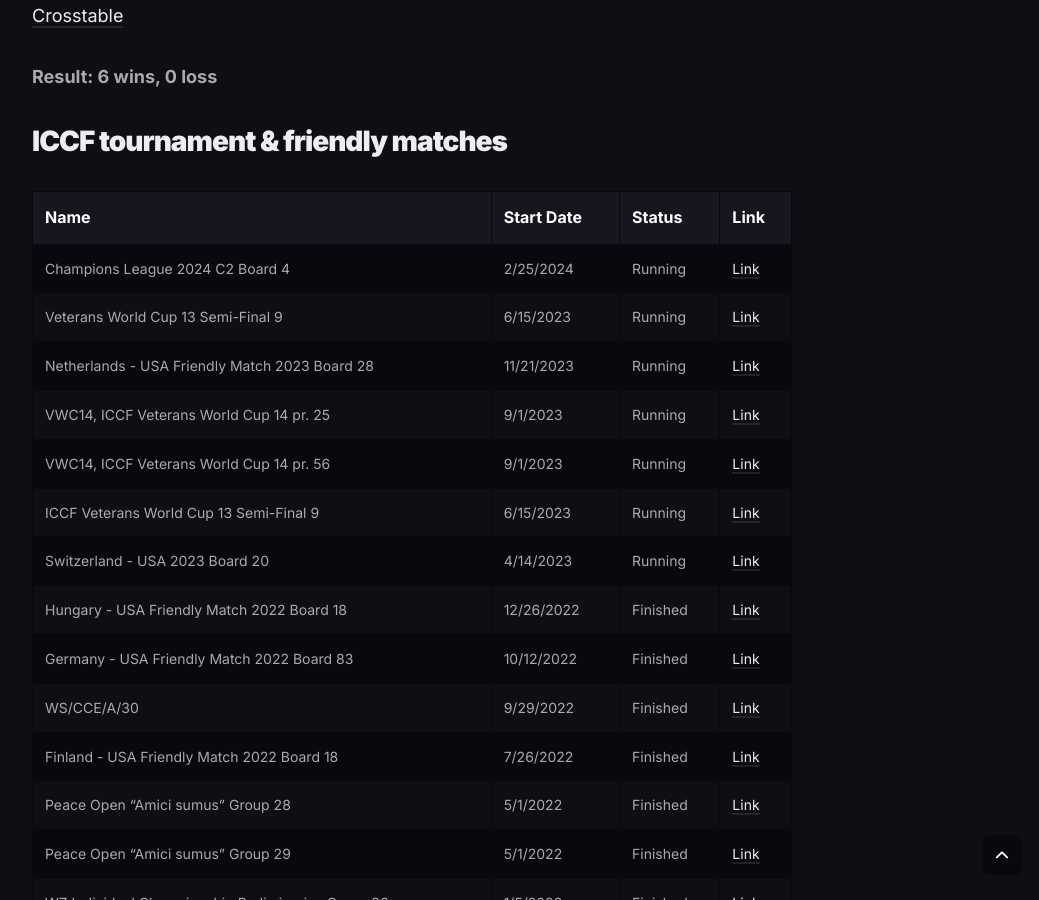
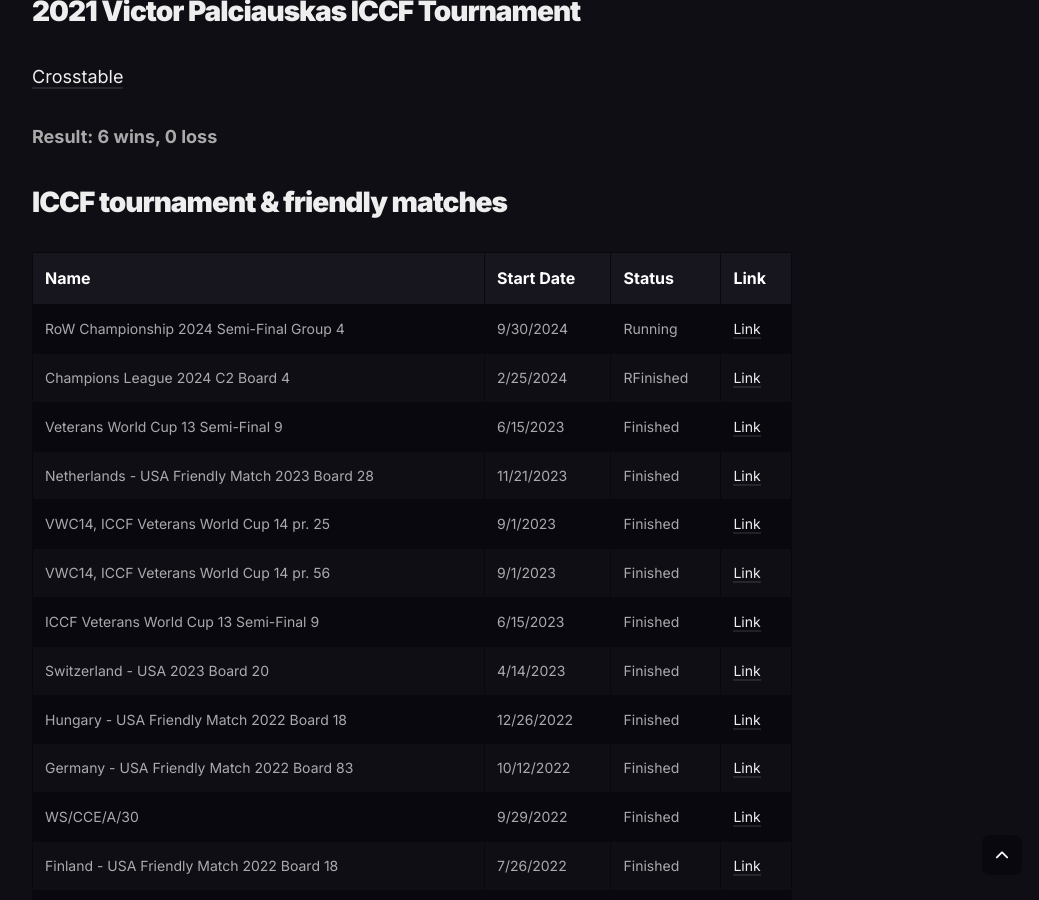
Before and after one commit to Egbert-Azure/Chess-Website, a Jekyll site: the page built from _pages/tournaments.md, in a window 1280 px wide and 900 px high, scrolled down 5462 px. Shown: the whole window, without its empty margins (228-1267 px from the left). Built offline with Jekyll 4.4.1, drawn with Linux system fonts in a browser that asks for light colours; some of the changed text lies outside the part shown.

Commit message:
updated pages

```diff
--- a/_pages/tournaments.md
+++ b/_pages/tournaments.md
@@ -58,7 +58,7 @@ Electronic Knights moved to ICCF Server, but played under USCF rules and ranking
 - End Date: 9/1/25
 - Prelim Score: 4.5
 
-**Section result so far: 1 win, 3 draws, 1 loss, 1 running**
+**Section result: 2 win, 3 draws, 1 loss**
 
 ### 2021 Electronic Knights Championship - Preliminary Round: 21EN15
 - Egbert Schroeer rating: 1933
@@ -107,13 +107,14 @@ Electronic Knights moved to ICCF Server, but played under USCF rules and ranking
 
 | Name                                               | Start Date | Status   | Link |
 |----------------------------------------------------|------------|----------|------|
-| Champions League 2024 C2 Board 4                   | 2/25/2024 | Running  | [Link](https://www.iccf.com/event?id=102157) |
-| Veterans World Cup 13 Semi-Final 9                 | 6/15/2023 | Running  | [Link](https://www.iccf.com/event?id=105050) |
-| Netherlands - USA Friendly Match 2023 Board 28     | 11/21/2023 | Running  | [Link](https://www.iccf.com/event?id=104112) |
-| VWC14, ICCF Veterans World Cup 14 pr. 25           | 9/1/2023   | Running  | [Link](https://www.iccf.com/event?id=102886) |
-| VWC14, ICCF Veterans World Cup 14 pr. 56           | 9/1/2023   | Running  | [Link](https://www.iccf.com/event?id=102917) |
-| ICCF Veterans World Cup 13 Semi-Final 9            | 6/15/2023  | Running  | [Link](https://www.iccf.com/event?id=102157) |
-| Switzerland - USA 2023 Board 20                    | 4/14/2023  | Running  | [Link](https://www.iccf.com/event?id=101708) |
+| RoW Championship 2024 Semi-Final Group 4           | 9/30/2024 | Running  | [Link](https://www.iccf.com/event?id=106913) |
+| Champions League 2024 C2 Board 4                   | 2/25/2024 | RFinished  | [Link](https://www.iccf.com/event?id=102157) |
+| Veterans World Cup 13 Semi-Final 9                 | 6/15/2023 | Finished  | [Link](https://www.iccf.com/event?id=105050) |
+| Netherlands - USA Friendly Match 2023 Board 28     | 11/21/2023 | Finished  | [Link](https://www.iccf.com/event?id=104112) |
+| VWC14, ICCF Veterans World Cup 14 pr. 25           | 9/1/2023   | Finished | [Link](https://www.iccf.com/event?id=102886) |
+| VWC14, ICCF Veterans World Cup 14 pr. 56           | 9/1/2023   | Finished  | [Link](https://www.iccf.com/event?id=102917) |
+| ICCF Veterans World Cup 13 Semi-Final 9            | 6/15/2023  | Finished  | [Link](https://www.iccf.com/event?id=102157) |
+| Switzerland - USA 2023 Board 20                    | 4/14/2023  | Finished  | [Link](https://www.iccf.com/event?id=101708) |
 | Hungary - USA Friendly Match 2022 Board 18         | 12/26/2022 | Finished | [Link](https://www.iccf.com/event?id=100532) |
 | Germany - USA Friendly Match 2022 Board 83         | 10/12/2022 | Finished | [Link](https://www.iccf.com/event?id=99816) |
 | WS/CCE/A/30                                       | 9/29/2022  | Finished  | [Link](https://www.iccf.com/event?id=99566) |
```
Also changed, not shown: _posts/new 2024-11-12-Tools-and-Weapons-Part-2.md (+6 -65 lines), _tournaments/21ENf01-Corkum.md (added, +11 -0 lines), images/nina-mercado-tools.jpg (added).
